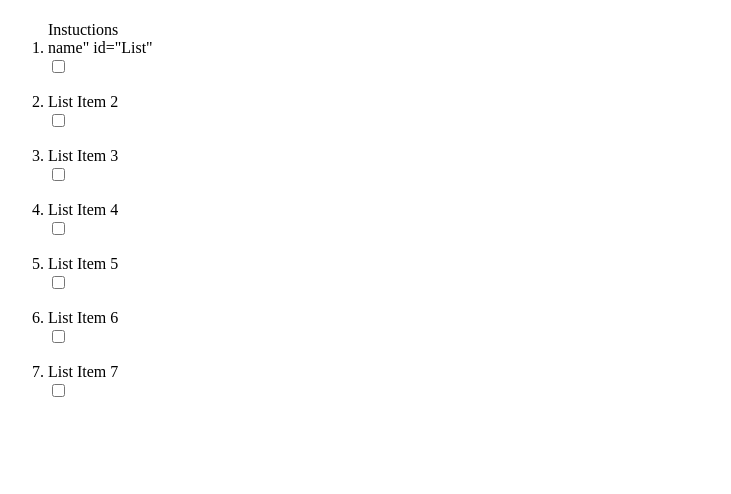
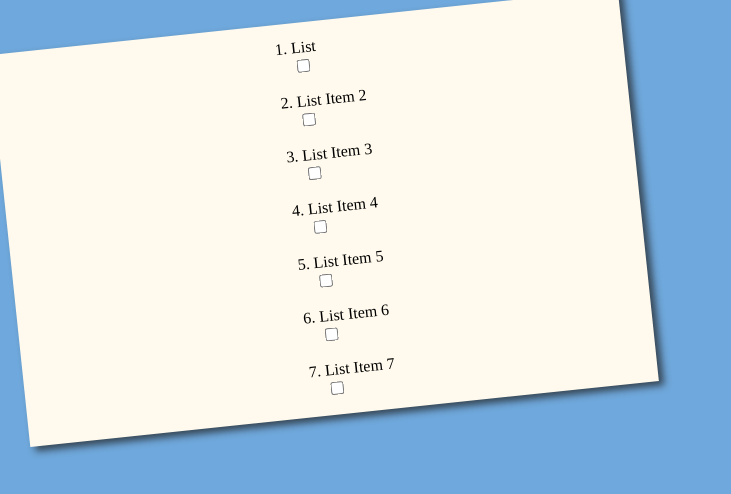
Before and after one commit to YamianR/JS-Fundamentals-III---To-Do-List, a website: page index.html in a window 1280 px wide. Shown: the whole page, without its empty margins (0-731 px from the left). Drawn offline with Linux system fonts and the light colour scheme.

Commit message:
we added coloR

```diff
--- a/index.html
+++ b/index.html
@@ -13,8 +13,11 @@
  <script src="./index.js"></script>
  <h1></h1>
  <h2></h2>
-    <ol>Instuctions
-    <li>name" id="List"</li>
+
+ <div class="box">
+    <centered-element>
+    <ol>
+    <li>List</li>
     <input type="checkbox" id="finished1" name="Complete" value="">
     <p></p>
     <li> List Item 2</li>
@@ -36,6 +39,9 @@
     <input type="checkbox" id="finished1" name="Complete" value="">
     <p></p>
 </ol>
+</centered-element>
+</div>
+
 
 
 </ul>
--- a/style.css
+++ b/style.css
@@ -0,0 +1,31 @@
+body {
+    background-color: #6FA8DC;
+}
+
+
+
+
+
+
+.box  {
+
+        height:fit-content;
+        background-color: #fffaed;
+        display: flex;
+        justify-content: center;
+        align-items: center;
+        width: 50%;
+        box-shadow:5px 5px 7px rgba(33,33,33,.7);
+        transform: rotate(-6deg);
+        transition: transofrm .15s linear;
+
+
+
+}
+
+/* centered-element {
+    width: 50%;
+
+
+
+} */
```
